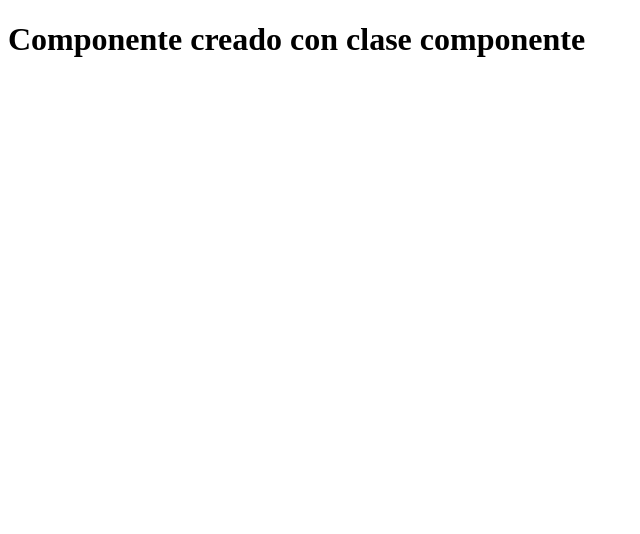
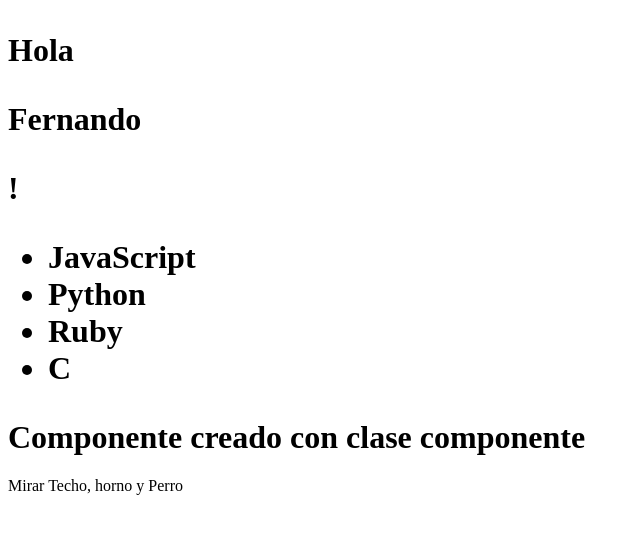
Before and after one commit to fernandopaz1/tutorial-React, a React (Create React App) app: page / in a window 1280 px wide. Shown: the top 534 px of the page, without its empty margins (0-640 px from the left). Built offline with nearby package versions, Linux system fonts and the light colour scheme.

Commit message:
feat: multiples entry points para diferentes ejemplos

```diff
--- a/public/index.html
+++ b/public/index.html
@@ -29,6 +29,9 @@
     <body>
         <noscript>You need to enable JavaScript to run this app.</noscript>
         <div id="root"></div>
+        <div id="root1"></div>
+        <div id="root2"></div>
+        <div id="root3"></div>
         <!--
       This HTML file is a template.
       If you open it directly in the browser, you will see an empty page.
@@ -38,6 +41,5 @@
 
       To begin the development, run `npm start` or `yarn start`.
       To create a production bundle, use `npm run build` or `yarn build`.
-    -->
-  </body>
+    --></body>
 </html>
--- a/src/index.js
+++ b/src/index.js
@@ -64,7 +64,7 @@ class AppClase extends Component {
     }
 }
 // si hago que este vdom apunte a root  sobreescribe todo lo demas
-render(<AppClase />, document.getElementById("root"));
+render(<AppClase />, document.getElementById("root1"));
 
 // cada componente de react pasa por un proceso de renderizado en
 // cada actualizacion (en un componente de clase se ejecuta devuelte render() y en un componenete de funcion
@@ -72,3 +72,15 @@ render(<AppClase />, document.getElementById("root"));
 // cada componente devuelve una representacioin virtual la cual react transforma elemento de la interfaz grafica
 // que se  esta usando
 // React compara la representacion virtual con la real y si hya alguna diferencia hace el trabajo minimo para que coincidan
+
+/// Ejemplo de props
+
+// {texto} lo que hace es un destructuring, basicamente estamos indicando que propiedades recibimos como parametro
+// y con que nombre. Estos mismo atributos estan presentes en el objeto props pero de esta forma usamos directamente los atributos
+// podemos asignar valores por defecto por ecmascript6
+const Mirar = ({ cosa1, cosa2 = "horno", cosa3 }) => (
+    <p>
+        Mirar {cosa1}, {cosa2} y {cosa3}
+    </p>
+);
+render(<Mirar cosa1="Techo" cosa3="Perro" />, document.getElementById("root2"));
```
Lines whose indentation alone changed are shown as unchanged.
